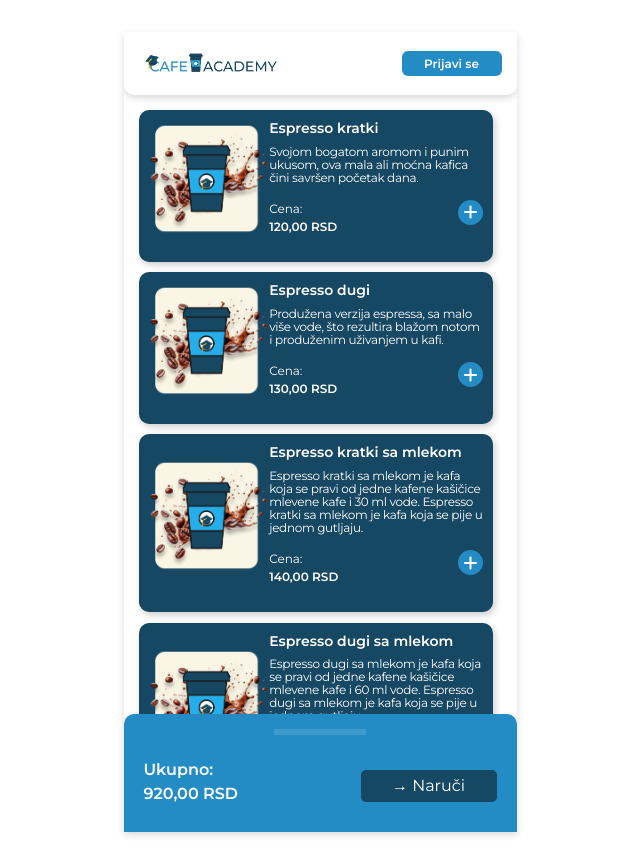
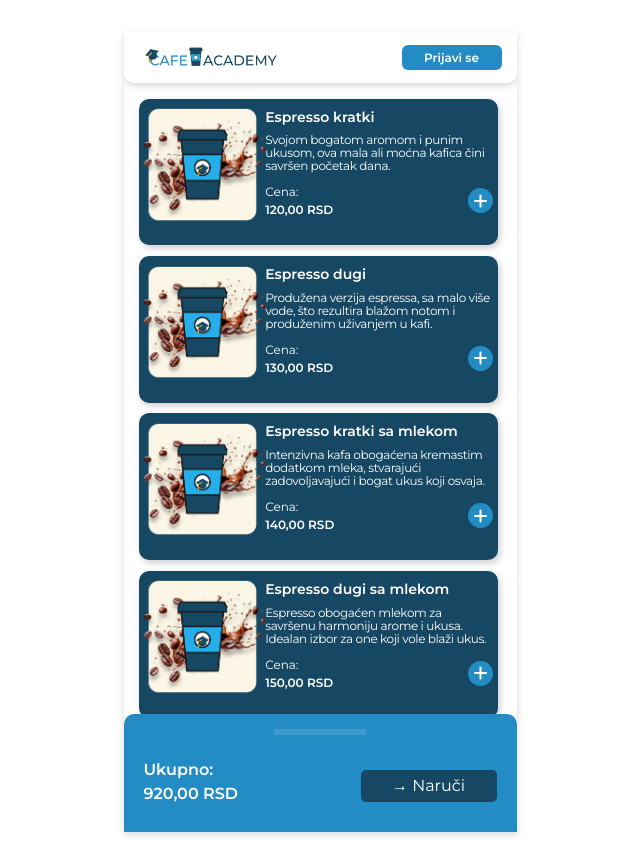
Before and after one commit to lvlada/caffe-academy, a React (Vite) app: page / in a window 1280 px wide. Shown: the whole page, without its empty margins (320-960 px from the left). Built offline with nearby package versions, Linux system fonts and the light colour scheme.

Commit message:
functionality

```diff
--- a/src/components/CoffeItem.jsx
+++ b/src/components/CoffeItem.jsx
@@ -28,11 +28,23 @@ export function CoffeItem({ coffe }) {
             <p className="caffe-description">{coffe?.description}</p>
             <div className="coffe-item-right-footer">
               {open ? (
+                <>
                 <div className="coffe-item-right-footer-coffe-size">
                   <img src="/S-size.png" alt="Coffe size S" />
                   <img src="/M-size.png" alt="Coffe size M" />
                   <img src="/L-size.png" alt="Coffe size L" />
                 </div>
+                <div>
+                                    <button
+                    className="coffe-item-button"
+                    onClick={() => setOpen(!open)}
+                    aria-controls="example-collapse-text"
+                    aria-expanded={open}
+                  >
+                    <i className="fas fa-minus"></i>
+                  </button>
+                </div>
+                </>
               ) : (
                 <>
                   <div className="coffe-item-right-footer-price">
--- a/src/data/coffe-list.json
+++ b/src/data/coffe-list.json
@@ -14,19 +14,31 @@
   {
     "id": 3,
     "name": "Espresso kratki sa mlekom",
-    "description":"Espresso kratki sa mlekom je kafa koja se pravi od jedne kafene kašičice mlevene kafe i 30 ml vode. Espresso kratki sa mlekom je kafa koja se pije u jednom gutljaju.",
+    "description":"Intenzivna kafa obogaćena kremastim dodatkom mleka, stvarajući zadovoljavajući i bogat ukus koji osvaja.",
     "price": "140,00"
   },
   {
     "id": 4,
     "name": "Espresso dugi sa mlekom",
-    "description":"Espresso dugi sa mlekom je kafa koja se pravi od jedne kafene kašičice mlevene kafe i 60 ml vode. Espresso dugi sa mlekom je kafa koja se pije u jednom gutljaju.",
+    "description":"Espresso obogaćen mlekom za savršenu harmoniju arome i ukusa. Idealan izbor za one koji vole blaži ukus.",
     "price": "150,00"
   },
   {
     "id": 5,
     "name": "Americano",
-    "description":"Americano je kafa koja se pravi od jedne kafene kašičice mlevene kafe i 120 ml vode. Ova kafa se pravi u običnoj šolji za kafu. Americano je kafa koja se pije u gutljajima.",
+    "description":"Osvežavajući spoj espresso kafe i vruće vode, idealan za laganije uživanje, za bilo koje doba dana.",
+    "price": "150,00"
+  },
+  {
+    "id": 6,
+    "name": "Americano sa mlekom",
+    "description":"Kombinacija laganog osvežavajućeg ukusa americana sa kremastim mlekom, za izvanredno uravnotežen napitak.",
     "price": "160,00"
+  },
+  {
+    "id": 7,
+    "name": "Macchiato",
+    "description":"Ova balansirana kombinacija nudi savršeno iskustvo za one koji vole punoću espressa uz blagi dodir mleka.",
+    "price": "150,00"
   }
 ]
--- a/src/index.css
+++ b/src/index.css
@@ -128,7 +128,7 @@ h6 {
   flex-direction: column;
   align-items: flex-start;
   overflow-y: auto;
-  width: 385px;
+  width: 390px;
 }
 
 .coffe-item {
@@ -178,8 +178,9 @@ h6 {
   width: 45%;
 }
 .coffe-item-left img {
-  width: 100%;
+  width: 98.5%;
   padding: 0;
+  margin-left: -7px;
 }
 .coffe-image {
   margin-top: -15px;
@@ -187,19 +188,24 @@ h6 {
 
 .coffe-item-right {
   width: 80%;
+  margin-left: -12px;
+  margin-right: -5px;
 }
 .coffe-item-right-title {
   display: flex;
   justify-content: space-between;
 }
-.caffe-description {
+.caffe-description{
   line-height: 13px;
-  letter-spacing: -0.32px;
+  letter-spacing: -0.38px;
 }
 
 .coffe-item-right-footer {
   display: flex;
   justify-content: space-between;
+}
+.coffe-item-right-footer-price p{
+  margin-top:-5px;
 }
 .coffe-item-right-footer-coffe-size {
   display: flex;
```
